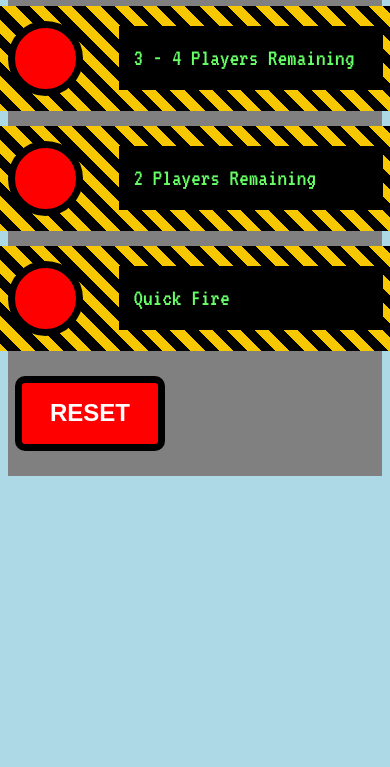
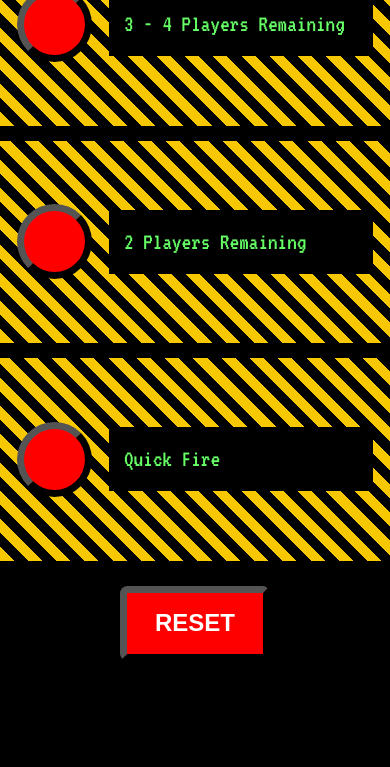
Before and after one commit to tmhnsly/doomsdayGameClock, a plain HTML site: page index.html in a window 390 px wide. Shown: the part 77-844 px from the top of the page. Drawn offline with Linux system fonts and the light colour scheme.

Commit message:
changed mobile design media query, working on mobile visuals. disabled header on mobile

```diff
--- a/index.html
+++ b/index.html
@@ -14,7 +14,7 @@
 
     <div>
         <div class = 'doomsdayClockPanel'>
-            <h1 id = 'doomsdayClockActivityStatus'>Doomsday Clock</h1>
+            <h1 id = 'doomsdayClockHeader'>Doomsday Clock</h1>
             <div class = 'doomsdayClockButtons'>
 
                 <div class='clockButtonBackground'>
--- a/style.css
+++ b/style.css
@@ -1,12 +1,12 @@
 body {
     font-family: "VT323", monospace;
+    background: lightgray;
 }
 
 .doomsdayClockPanel {
     display: flex;
     flex-direction: column;
     align-items: center;
-    background: grey;
 }
 
 .clockButtonBackground {
@@ -44,7 +44,6 @@ body {
     stroke: black;
     border-radius: 50px;
     cursor: pointer;
-    border-style: solid;
     border-width: 7.5px;
     border-color: black;
 }
@@ -55,11 +54,9 @@ body {
     margin: 10px;
     background: red;
     stroke: black;
-    border-radius: 10px;
+    border-radius: 7.5px;
     cursor: pointer;
-    border-style: solid;
     border-width: 7.5px;
-    border-color: black;
     font-weight: bold;
     font-size: 1.5rem;
     color: white;
@@ -75,23 +72,36 @@ body {
 
 }
 
-@media only screen and (max-width: 800px) {
+@media only screen and (max-width: 450px) {
 
     body {
-      background-color: lightblue;
+        margin: 0%;
+        background: #000000;
+    }
+
+    #doomsdayClockHeader {
+        display: none;
+    }
+
+    .doomsdayClockPanel {
+        display: block;
+        flex-direction: column;
+        align-items: center;
+        background: none;
     }
 
     .clockButtonBackground {
         width: 100vw;
+        height: 24vh;
         display: flex;
         flex-direction: row;
         align-items: center;
-        justify-content: space-between;
+        justify-content: space-evenly;
         margin-bottom: 15px;
     }
 
     .clockResetButtonContainer {
-        width: 50vw;
+        width: 100vw;
         display: flex;
         flex-direction: row;
         align-items: center;
@@ -99,4 +109,14 @@ body {
         margin-bottom: 15px;
     }
 
+    .buttonDisplayStyling {
+        font-size: 1.5rem;
+        padding: 20px 15px;
+        width: 60%;
+        margin: 15px 15px 15px 0px;
+        align-content: center;
+        background: black;
+        color: #66FF66;
+
+    }
   }
```
